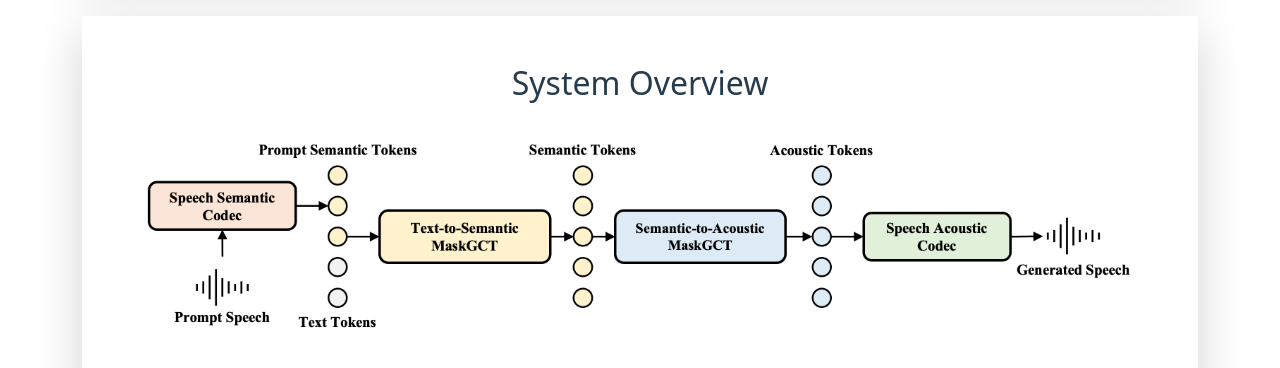
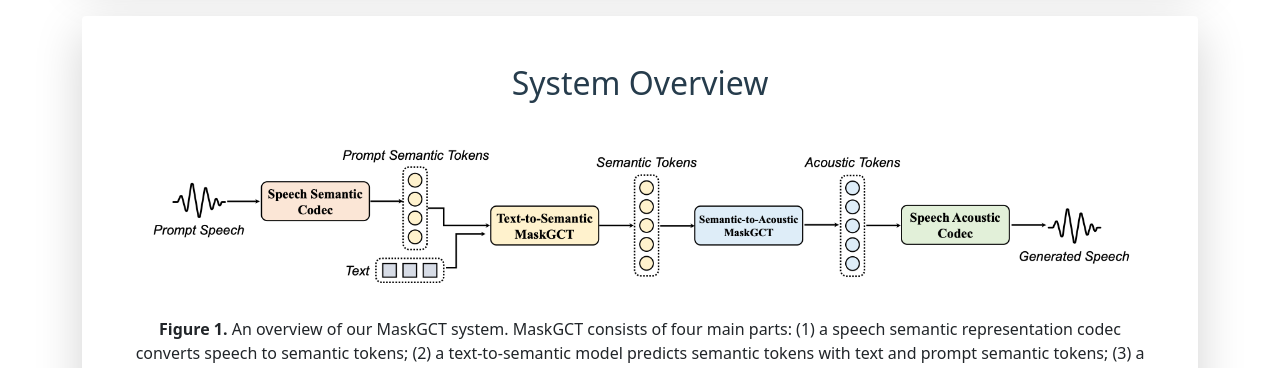
Before and after one commit to maskgct/maskgct.github.io, a plain HTML site: page index.html in a window 1280 px wide. Shown: the part 980-1348 px from the top of the page. Drawn offline with Linux system fonts and the light colour scheme.

Commit message:
Update index.html

```diff
--- a/index.html
+++ b/index.html
@@ -65,7 +65,7 @@
 	<h2 id="model-overview" style="text-align: center;">System Overview</h2>
 	<body>
 	<p style="text-align: center;">
-		<img src="pics/maskgct_overview.png" height="500" width="1000">
+		<img src="pics/maskgct_overview_v2.png" height="500" width="1000">
 	</p>
 	</body>
 		<p style="text-align: center;" >
```
